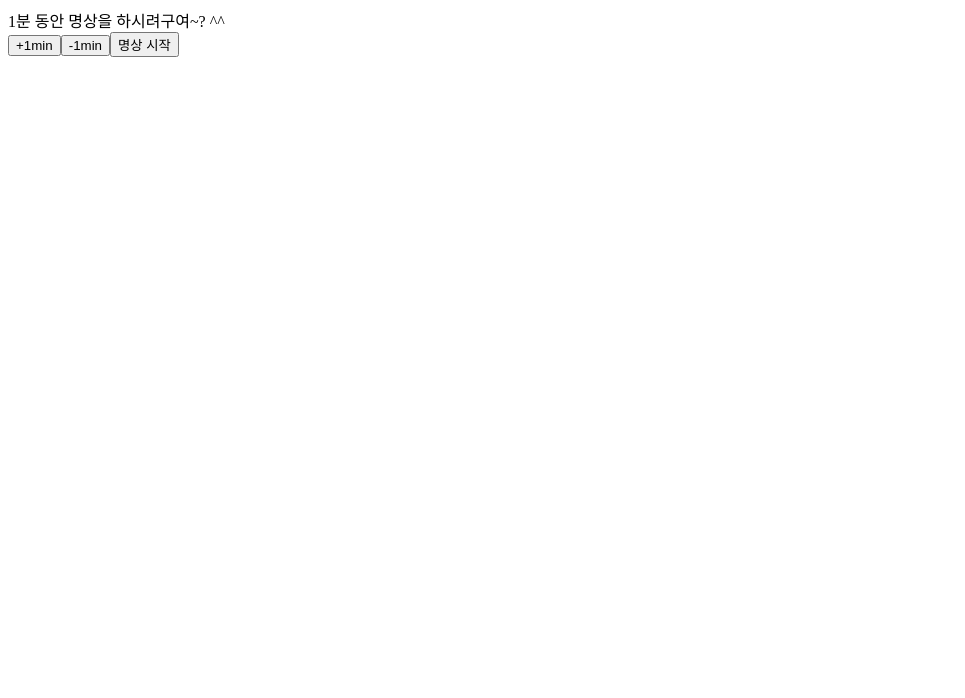
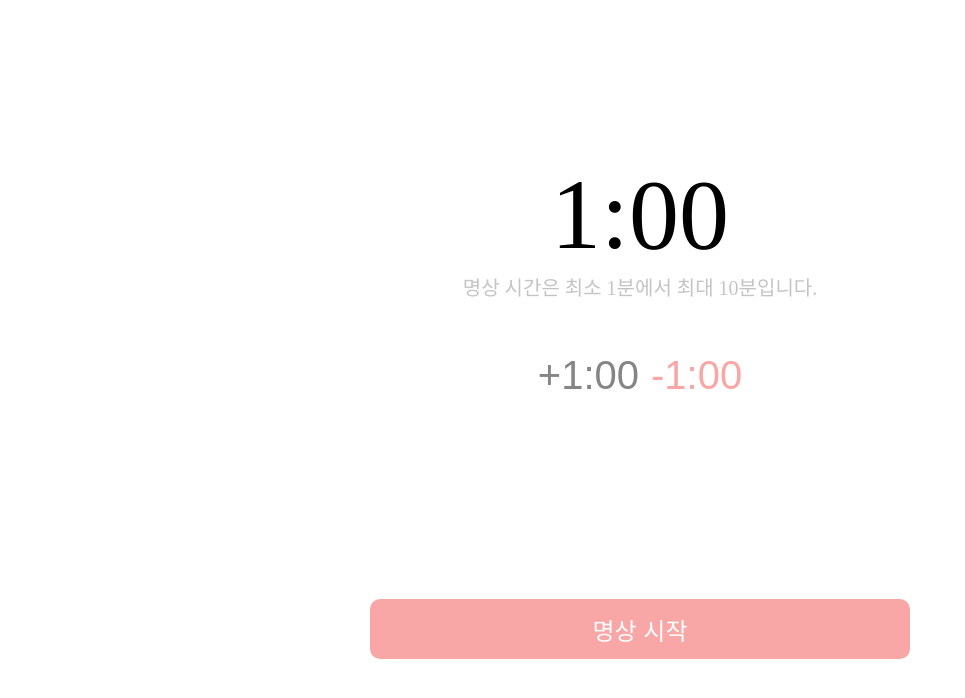
Before and after one commit to Empty-Car/Moonlight, a React (Create React App) app: page /meditation in a window 1280 px wide. Shown: the top 698 px of the page, without its empty margins (0-965 px from the left). Built offline with nearby package versions, Linux system fonts and the light colour scheme.

Commit message:
Modify: set time component

```diff
--- a/src/component/Main.js
+++ b/src/component/Main.js
@@ -7,9 +7,25 @@ const Main = () => {
     navigate("meditation");
   };
 
+  const onClickReminisce = () => {
+    navigate("reminisce");
+  };
+
+  const onClickRecordEmotion = () => {
+    navigate("record-emotion");
+  };
+
   return (
     <>
-      <button onClick={onClickMeditation}>명상하러 드가자~</button>
+      <div>
+        <button onClick={onClickMeditation}>명상하러 드가자~</button>
+      </div>
+      <div>
+        <button onClick={onClickRecordEmotion}>감정을 기록하러 드가자~</button>
+      </div>
+      <div>
+        <button onClick={onClickReminisce}>회상하러 드가자~</button>
+      </div>
     </>
   );
 };
--- a/src/component/Meditation.js
+++ b/src/component/Meditation.js
@@ -5,10 +5,64 @@ import Timer from "./Timer";
 import { useAudio } from "../hooks/useAudio";
 import sound from "../breathChange.mp3";
 
+const MeditationBox = styled.div`
+  height: 100vh;
+  display: flex;
+  flex-direction: column;
+  justify-content: center;
+  align-items: center;
+`;
+
+const PlusMinusButtonBox = styled.div`
+  margin-top: 50px;
+`;
+
+const PlusMinusButton = styled.button`
+  display: inline-block;
+  vertical-align: middle;
+  flex-wrap: wrap;
+  color: ${(props) => props.color};
+  background-color: white;
+  border: none;
+  outline: none;
+  font-size: 40px;
+`;
+const ActiveButton = styled.button`
+  background-color: ${(props) => props.backgroundColor};
+  color: white;
+  border: none;
+  outline: none;
+  border-radius: 10px;
+
+  width: 540px;
+  height: 60px;
+  font-size: 24px;
+
+  margin-top: 200px;
+`;
+
+const LightLetter = styled.div`
+  color: #c4c4c4;
+  height: 30px;
+  font-size: 20px;
+`;
+
+const DisplayMeditationTime = styled.div`
+  width: 216;
+  height: 121;
+  font-size: 100px;
+`;
+
+const NarrationText = styled.div`
+  width: 600px;
+  height: 50px;
+  font-size: 40px;
+`;
+
 const BreathCircle = styled.div`
   background-color: ${(props) => props.color};
-  width: 200px;
-  height: 200px;
+  width: ${(props) => props.width};
+  height: ${(props) => props.height};
   border-radius: 50%;
   position: absolute;
   top: 50%;
@@ -25,7 +79,7 @@ const Meditation = () => {
   const [isStart, setIsStart] = useState(false);
   const [narration, setNarration] = useState(true);
 
-  const term = 5000;
+  const term = 500000;
   const [playing, setPlaying] = useAudio(sound);
 
   const onClickPlus = () => {
@@ -80,40 +134,72 @@ const Meditation = () => {
     if (!isStart) return;
     setTimeout(() => {
       setNarration(false);
-      breath(2, 1.1, ".ani");
-      breath(1.8, 0.9, ".ani1");
-      breath(1.6, 0.7, ".ani2");
+      breath(1.5, 1.1, ".ani");
+      // breath(1.8, 0.9, ".ani1");
+      // breath(1.6, 0.7, ".ani2");
     }, term);
   }, [isStart]);
 
   return (
-    <>
+    <MeditationBox>
       {!isStart && (
         <>
-          <div>{time}분 동안 명상을 하시려구여~? ^^</div>
-          <button onClick={time >= 10 ? undefined : onClickPlus}>+1min</button>
-          <button onClick={time <= 1 ? undefined : onClickMinus}>-1min</button>
-          <button onClick={onClickStart}>명상 시작</button>
+          <DisplayMeditationTime>{time}:00</DisplayMeditationTime>
+          <LightLetter>명상 시간은 최소 1분에서 최대 10분입니다.</LightLetter>
+          <PlusMinusButtonBox>
+            <PlusMinusButton
+              onClick={time >= 10 ? undefined : onClickPlus}
+              color="#858585"
+            >
+              +1:00
+            </PlusMinusButton>
+            <PlusMinusButton
+              onClick={time <= 1 ? undefined : onClickMinus}
+              color="#F8A6A6"
+            >
+              -1:00
+            </PlusMinusButton>
+          </PlusMinusButtonBox>
+          <ActiveButton onClick={onClickStart} backgroundColor="#F8A6A6">
+            명상 시작
+          </ActiveButton>
         </>
       )}
       {isStart && (
         <>
           {narration ? (
             <>
-              <div>몸의 긴장을 해소시켜봐요! </div>
-              <div>원이 커질 때 숨을 들이마시고, 작아질 때 숨을 내쉬어봐요</div>
+              <Timer m="0" s={term / 1000}></Timer>
+              <NarrationText>몸의 긴장을 해소시켜봐요! </NarrationText>
+              <LightLetter>
+                원이 커질 때 숨을 들이마시고, 작아질 때 숨을 내쉬어봐요
+              </LightLetter>
             </>
           ) : (
-            <Timer m={time} s="0"></Timer>
+            <div>
+              <Timer m={time} s="0"></Timer>
+              <BreathCircle
+                className="ani"
+                color="#FFF0F0"
+                width="300px"
+                height="300px"
+              ></BreathCircle>
+              <BreathCircle
+                color="#FBC4C4"
+                width="250px"
+                height="250px"
+              ></BreathCircle>
+              <BreathCircle
+                color="#F8A6A6"
+                width="200px"
+                height="200px"
+              ></BreathCircle>
+            </div>
           )}
-
-          <button onClick={onClickStop}>명상 그만할게..</button>
-          <BreathCircle className="ani" color="#EEDCC6"></BreathCircle>
-          <BreathCircle className="ani1" color="#CAAE33"></BreathCircle>
-          <BreathCircle className="ani2" color="#5B6A27"></BreathCircle>
+          <ActiveButton onClick={onClickStop}>다음에 명상하기</ActiveButton>
         </>
       )}
-    </>
+    </MeditationBox>
   );
 };
 
--- /dev/null
+++ b/src/component/RecordEmotion.js
@@ -0,0 +1,3 @@
+const RecordEmotion = () => {};
+
+export default RecordEmotion;
--- /dev/null
+++ b/src/component/Reminisce.js
@@ -0,0 +1,11 @@
+import React from "react";
+
+const Reminisce = () => {
+  return (
+    <>
+
+    </>
+  );
+};
+
+export default Reminisce;
--- /dev/null
+++ b/src/container/RecordEmotion/index.js
@@ -0,0 +1,7 @@
+import RecordEmotion from "../../component/RecordEmotion";
+
+const RecordEmotionContainer = () => {
+  return <RecordEmotion />;
+};
+
+export default RecordEmotionContainer;
--- /dev/null
+++ b/src/container/Reminisce/index.js
@@ -0,0 +1,7 @@
+import Reminisce from "../../component/Reminisce";
+
+const ReminisceContainer = () => {
+  return <Reminisce />;
+};
+
+export default ReminisceContainer;
--- a/src/container/index.js
+++ b/src/container/index.js
@@ -1,2 +1,4 @@
 export { default as MainContainer } from "./Main";
 export { default as MeditationContainer } from "./Meditation";
+export { default as RecordEmotionContainer } from "./RecordEmotion";
+export { default as ReminisceContainer } from "./Reminisce";
--- a/src/route/MainRouter.js
+++ b/src/route/MainRouter.js
@@ -1,11 +1,21 @@
 import { Routes, Route } from "react-router-dom";
-import { MainContainer, MeditationContainer } from "../container";
+import {
+  MainContainer,
+  MeditationContainer,
+  ReminisceContainer,
+  RecordEmotionContainer,
+} from "../container";
 
 const MainRouter = () => {
   return (
     <Routes>
       <Route path="/" element={<MainContainer />}></Route>
       <Route path="/meditation" element={<MeditationContainer />}></Route>
+      <Route
+        path="/record-emotion"
+        element={<RecordEmotionContainer />}
+      ></Route>
+      <Route path="/reminisce" element={<ReminisceContainer />}></Route>
     </Routes>
   );
 };
```
Also changed, not shown: public/manifest.json, 1 other file (tests, documents, lock files or other folders).
